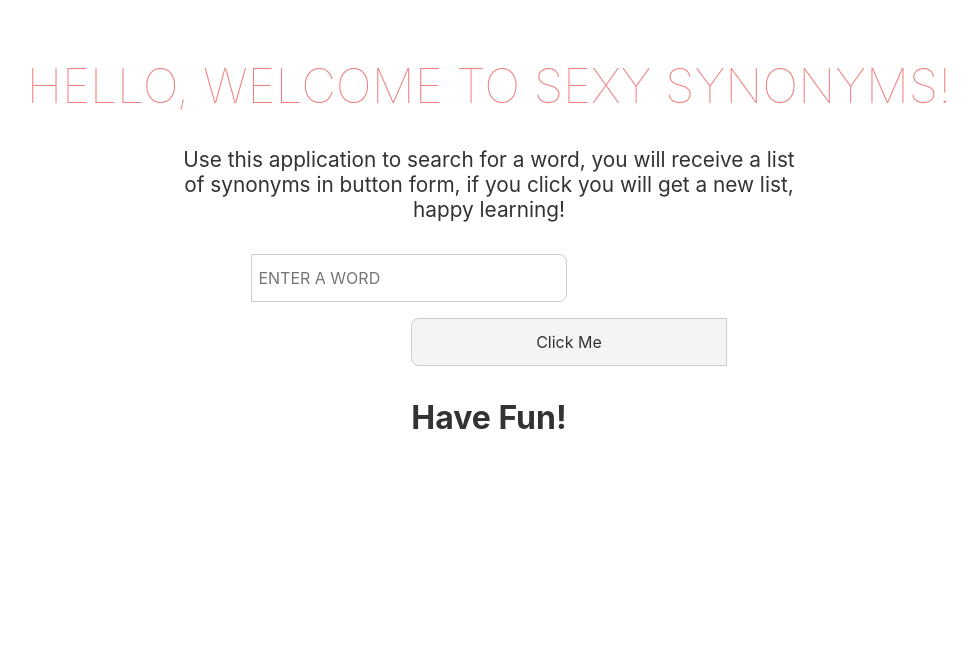
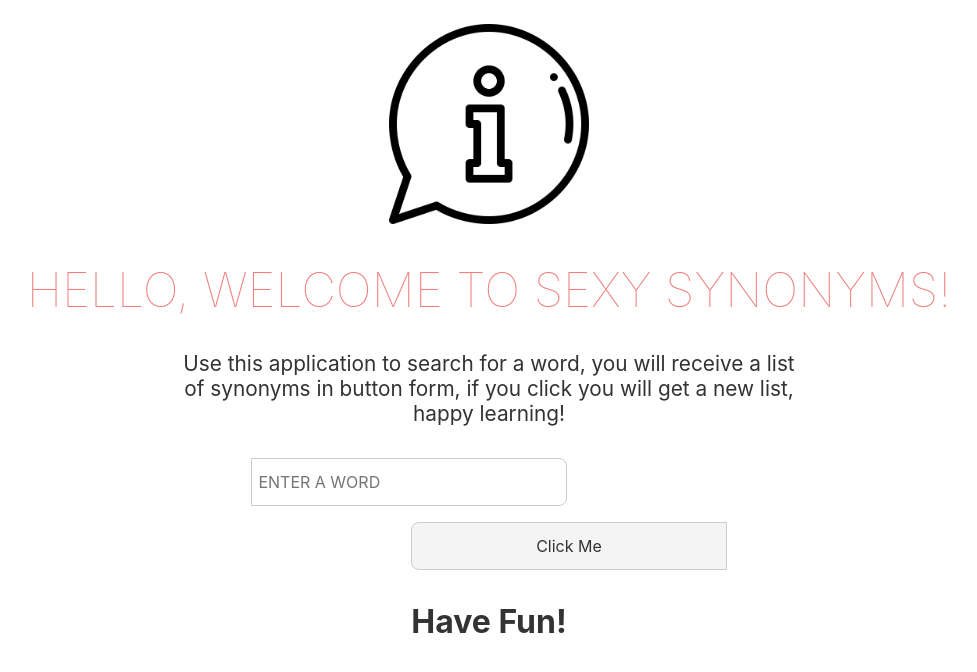
Before and after one commit to Garrett-Iannuzzi/final-countdown, a Svelte app: page / in a window 1280 px wide. Shown: the top 672 px of the page, without its empty margins (167-1144 px from the left). Built offline with nearby package versions, Linux system fonts and the light colour scheme.

Commit message:
Add folder for images and display info png on page

```diff
--- a/package.json
+++ b/package.json
@@ -29,7 +29,8 @@
     "jest": "^25.1.0",
     "rollup-plugin-inject-process-env": "^1.1.0",
     "rollup-plugin-node-globals": "^1.4.0",
-    "sirv-cli": "^0.4.4"
+    "sirv-cli": "^0.4.4",
+    "svelte-image": "^0.1.9"
   },
   "jest": {
     "transform": {
--- a/src/App/App.svelte
+++ b/src/App/App.svelte
@@ -3,6 +3,7 @@
 	import WordContainer from '../WordContainer/WordContainer.svelte';
 
 	const url = '01672bcc-913a-4964-b9c5-2f4cafa8ca78';
+	const src = '../images/info.png';
   let searchResults = [];
 	let word = '';
 	let isLoading = '';
@@ -22,6 +23,7 @@
 </script>
 
 <main>
+	<img {src} alt='Information Icon' class='img' />
 	<h1>Hello, Welcome to Sexy Synonyms!</h1>
 	<p>Use this application to search for a word, you will receive a list of synonyms in button form,
 		if you click you will get a new list, happy learning!</p>
@@ -43,6 +45,11 @@
 		max-width: 240px;
 		margin: 0 auto;
 		width: 100%;
+	}
+
+	.img {
+		height: 200px;
+		width: 200px;
 	}
 
 	h1 {
```
Also changed, not shown: public/images/info.png (added), 1 other file (tests, documents, lock files or other folders). Lines whose indentation alone changed are shown as unchanged.
